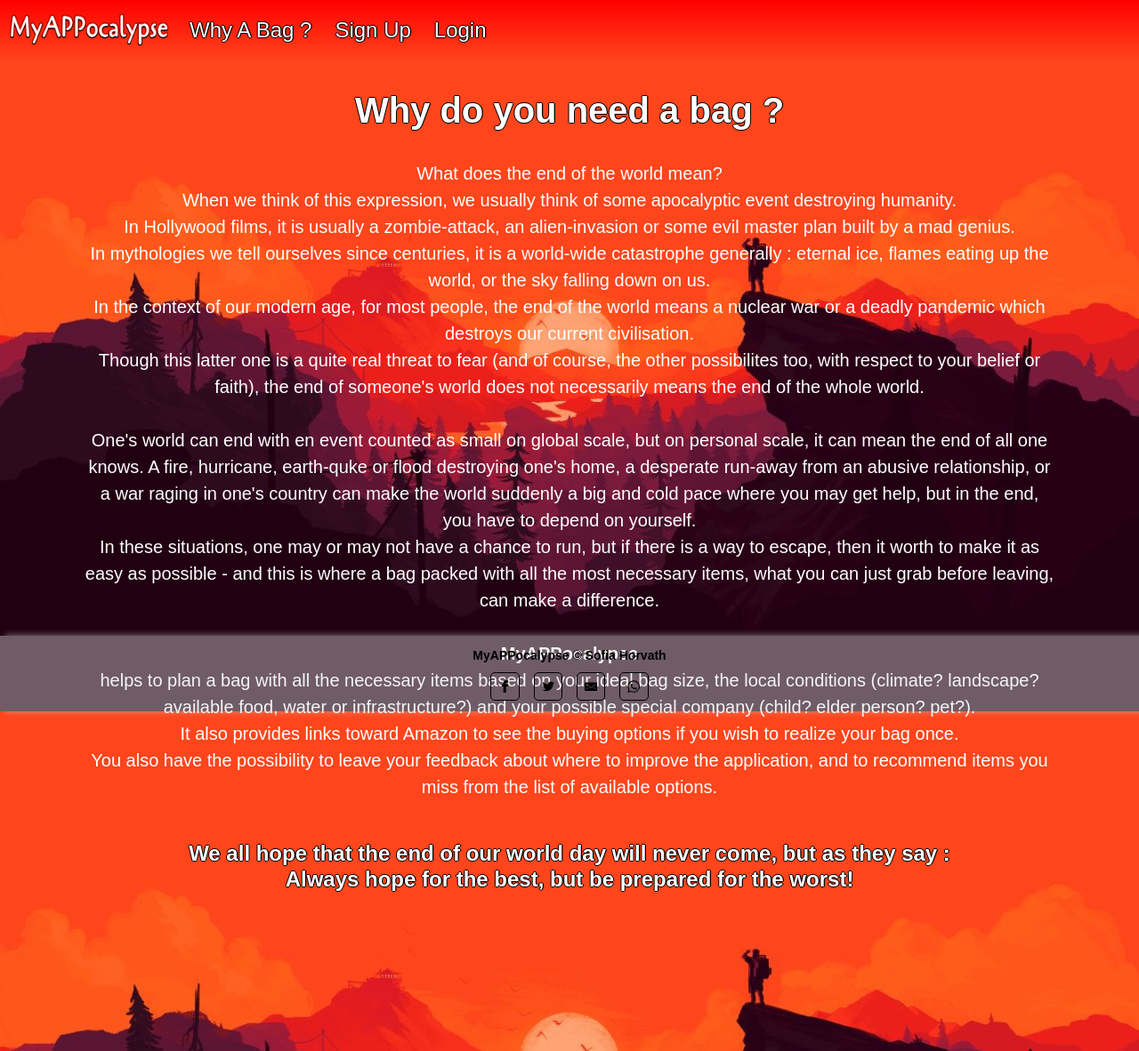
After one commit to Code-Institute-Submissions/SofiaHorvath91-ucd_project_4_MayResub, a Django app: page /whyabag/ in a window 1280 px wide. The commit adds this page. Shown: the whole page at 89% size. Run offline with Django 3.2, Linux system fonts and the light colour scheme; some libraries are stand-ins or nearby versions; some web fonts are replaced.

Commit message:
Setup of Why a Bag page with appication description

```diff
--- a/myappocalypse/templates/myappocalypse/profile.html
+++ b/myappocalypse/templates/myappocalypse/profile.html
@@ -12,6 +12,7 @@
                 User : {{request.user.username}}
             </h4>
         </div>
+        <br>
         <div class="row mt-4 mb-3">
             <div class="card card-shadow">
                 <div class="collapsible-section" id="section-aboutmybag">
--- /dev/null
+++ b/myappocalypse/templates/myappocalypse/whyabag.html
@@ -0,0 +1,47 @@
+{% extends 'base.html' %}
+{% block content %}
+{% load static %}
+<main>
+    <div class="container">
+        <div class="row page-title mb-4">
+            <div class="col-12">
+                <h1 class="black-shadow text-center">Why do you need a bag ?</h1>
+            </div>
+        </div>
+        <div class="row">
+            <p class="text-center whyabag_text">
+                What does the end of the world mean?<br>
+                When we think of this expression, we usually think of some apocalyptic event destroying humanity.<br>
+                In Hollywood films, it is usually a zombie-attack,
+                an alien-invasion or some evil master plan built by a mad genius.<br>
+                In mythologies we tell ourselves since centuries, it is a world-wide catastrophe generally :
+                eternal ice, flames eating up the world, or the sky falling down on us.<br>
+                In the context of our modern age, for most people, the end of the world means
+                a nuclear war or a deadly pandemic which destroys our current civilisation.<br>
+                Though this latter one is a quite real threat to fear
+                (and of course, the other possibilites too, with respect to your belief or faith),
+                the end of someone's world does not necessarily means the end of the whole world.<br>
+                <br>
+                One's world can end with en event counted as small on global scale, but on personal scale,
+                it can mean the end of all one knows. A fire, hurricane, earth-quke or flood destroying one's home,
+                a desperate run-away from an abusive relationship, or a war raging in one's country can make the world
+                suddenly a big and cold pace where you may get help, but in the end, you have to depend on yourself.<br>
+                In these situations, one may or may not have a chance to run, but if there is a way to escape, then it
+                worth to make it as easy as possible - and this is where a bag packed with all the most necessary items,
+                what you can just grab before leaving, can make a difference.<br>
+                <br>
+                <strong>MyAPPocalypse</strong><br>
+                helps to plan a bag with all the necessary items based on your ideal bag size,
+                the local conditions (climate? landscape? available food, water or infrastructure?) and your possible
+                special company (child? elder person? pet?).<br>
+                It also provides links toward Amazon to see the buying options if you wish to realize your bag once.<br>
+                You also have the possibility to leave your feedback about where to improve the application, and to
+                recommend items you miss from the list of available options.<br>
+                <br>
+            </p>
+            <h4 class="text-center black-shadow">We all hope that the end of our world day will never come, but as they say :
+                <br>Always hope for the best, but be prepared for the worst!</h4>
+        </div>
+    </div>
+</main>
+{% endblock content %}
--- a/myappocalypse/urls.py
+++ b/myappocalypse/urls.py
@@ -9,10 +9,12 @@ from .views import (
     mybag_details,
     blog,
     profile,
+    whyabag,
 )
 
 urlpatterns = [
     path('', home, name="home"),
+    path('whyabag/', whyabag, name='whyabag'),
     path('signup/', signup, name='signup'),
     path('login/', signin, name='login'),
     path('logout/', signout, name='logout'),
--- a/myappocalypse/views.py
+++ b/myappocalypse/views.py
@@ -11,9 +11,13 @@ User = get_user_model()
 
 # Home Page (home.html)
 def home(request):
-    # Collect all houses for introduction on Home page
     context = {}
     return render(request, 'myappocalypse/home.html', context=context)
+
+
+def whyabag(request):
+    context = {}
+    return render(request, 'myappocalypse/whyabag.html', context=context)
 
 
 def signin(request):
--- a/static/css/style.css
+++ b/static/css/style.css
@@ -348,6 +348,14 @@ select{
     background-color: transparent !important;
     border-color: transparent !important;
     color: white !important;
+}
+
+/* Why A Bag */
+
+.whyabag_text{
+    font-size: 20px;
+    color: white;
+
 }
 
 /* Add Items */
--- a/templates/base.html
+++ b/templates/base.html
@@ -39,12 +39,12 @@
             <div class="collapse navbar-collapse" id="navbarSupportedContent">
                 <ul class="navbar-nav mr-auto">
                     <li class="nav-item">
-                        <a class="nav-link" href="">The End ?</a>
+                        <a class="nav-link" href="{% url 'whyabag' %}">Why A Bag ?</a>
                     </li>
+                    {% if user.is_authenticated %}
                     <li class="nav-item">
                         <a class="nav-link" href="{% url 'packmybag' %}">Pack A Bag !</a>
                     </li>
-                    {% if user.is_authenticated %}
                     <li class="nav-item">
                         <a class="nav-link" href="{% url 'profile' %}">Profile</a>
                     </li>
```
Also changed, not shown: myappocalypse/templates/myappocalypse/home.html (+5 -5 lines).
